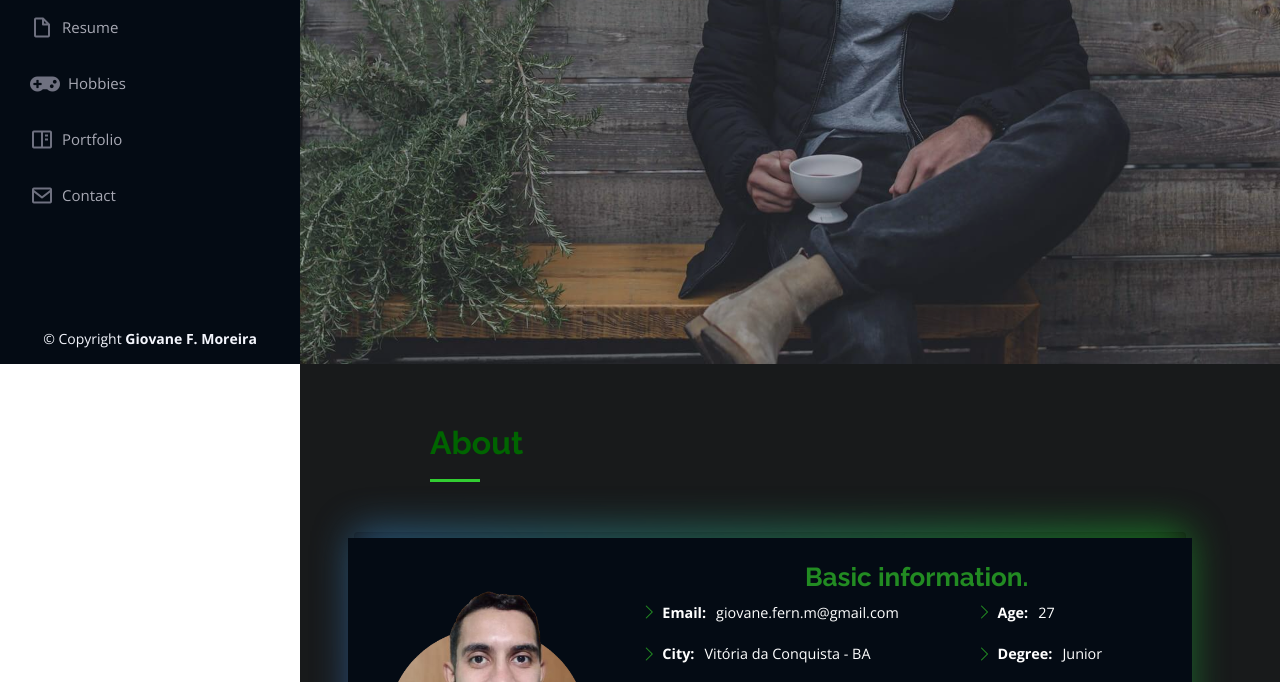
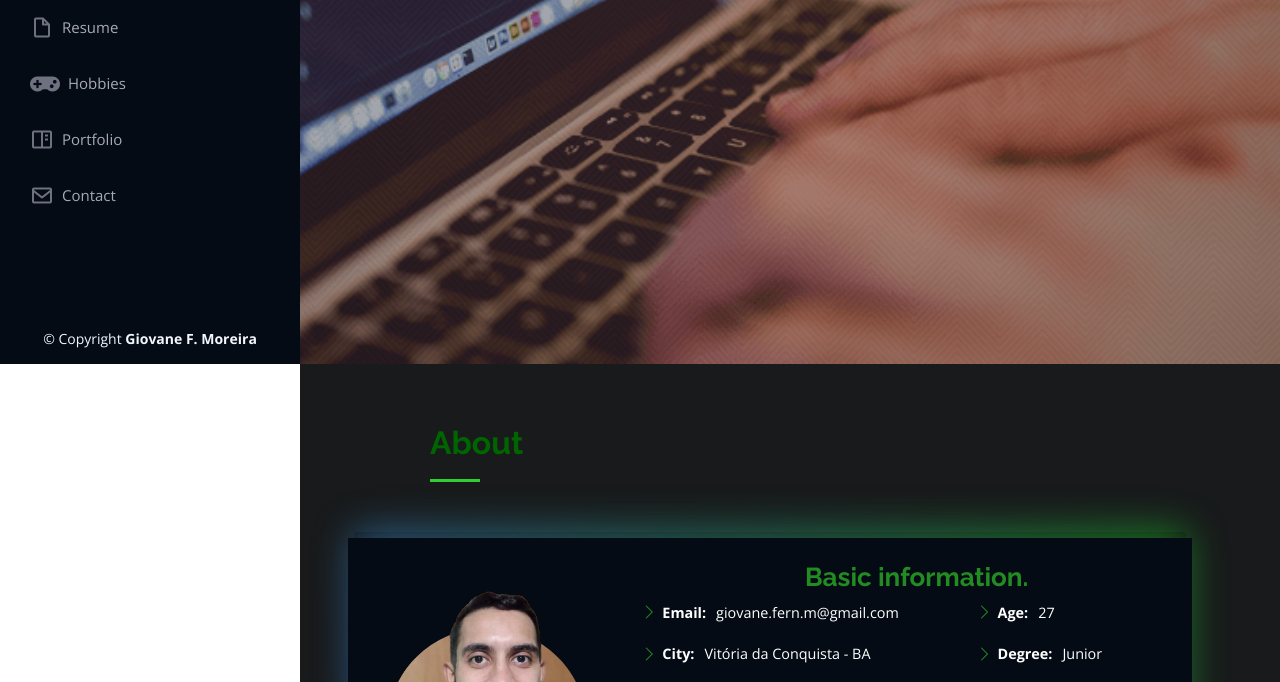
Before and after one commit to Giovane-F-Moreira/Portifolio, a plain HTML site: page index.html in a window 1280 px wide. Shown: the part 436-1118 px from the top of the page. Drawn offline with nearby package versions, Linux system fonts and the light colour scheme; no server answers; some icons are missing.

Commit message:
imagem da home alterada

```diff
--- a/assets/css/style.css
+++ b/assets/css/style.css
@@ -411,7 +411,7 @@ font-size: 1rem;
 #hero {
   width: 100%;
   height: 100vh;
-  background: url("../img/portfolio/img-mod/hero-bg-r.jpg") top center;
+  background: url("../img/portfolio/bg-home.png") top center;
   background-size: cover;
 }
 #hero:before {
```
Also changed, not shown: assets/img/portfolio/bg-home.png (added), assets/img/portfolio/intro.jpeg (added), assets/img/portfolio/intro.png (added), assets/img/portfolio/intro2.png (added), assets/img/portfolio/intro3.png (added), assets/img/portfolio/intro4.png (added), assets/img/portfolio/intro5.png (added), 1 other file.
